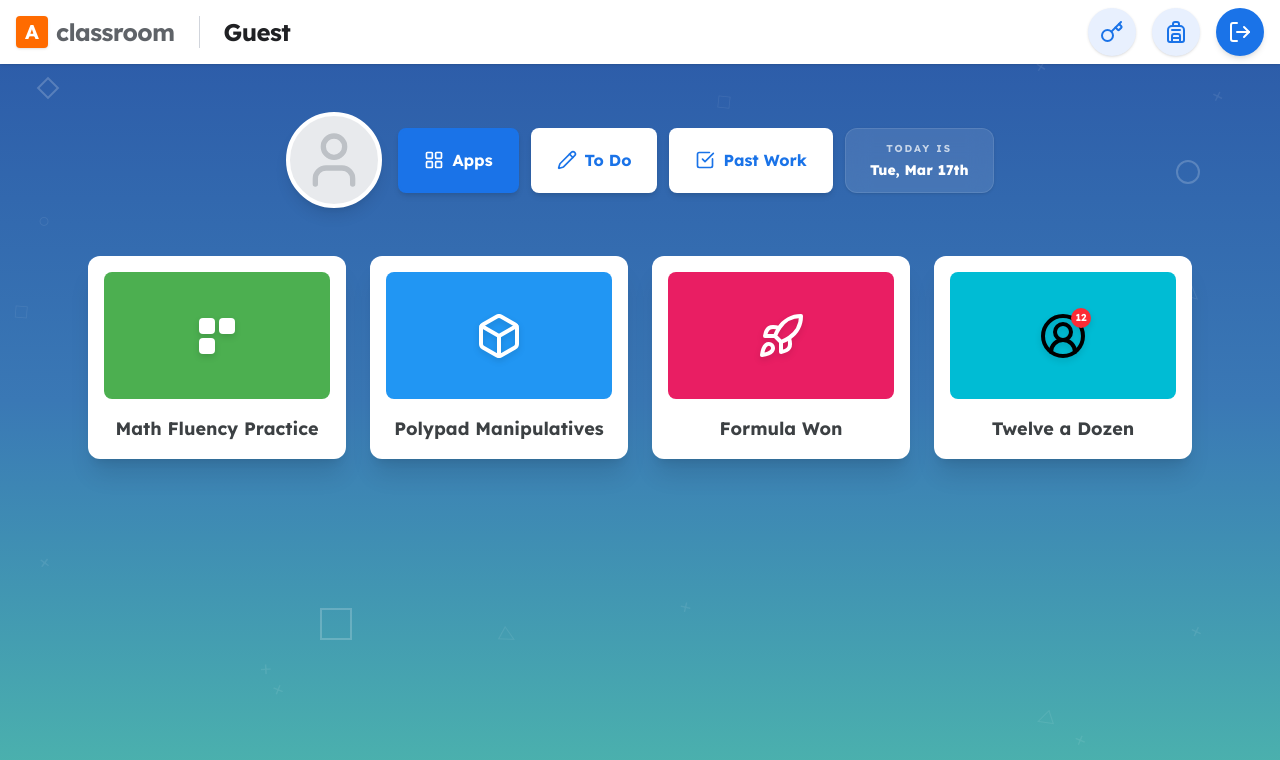
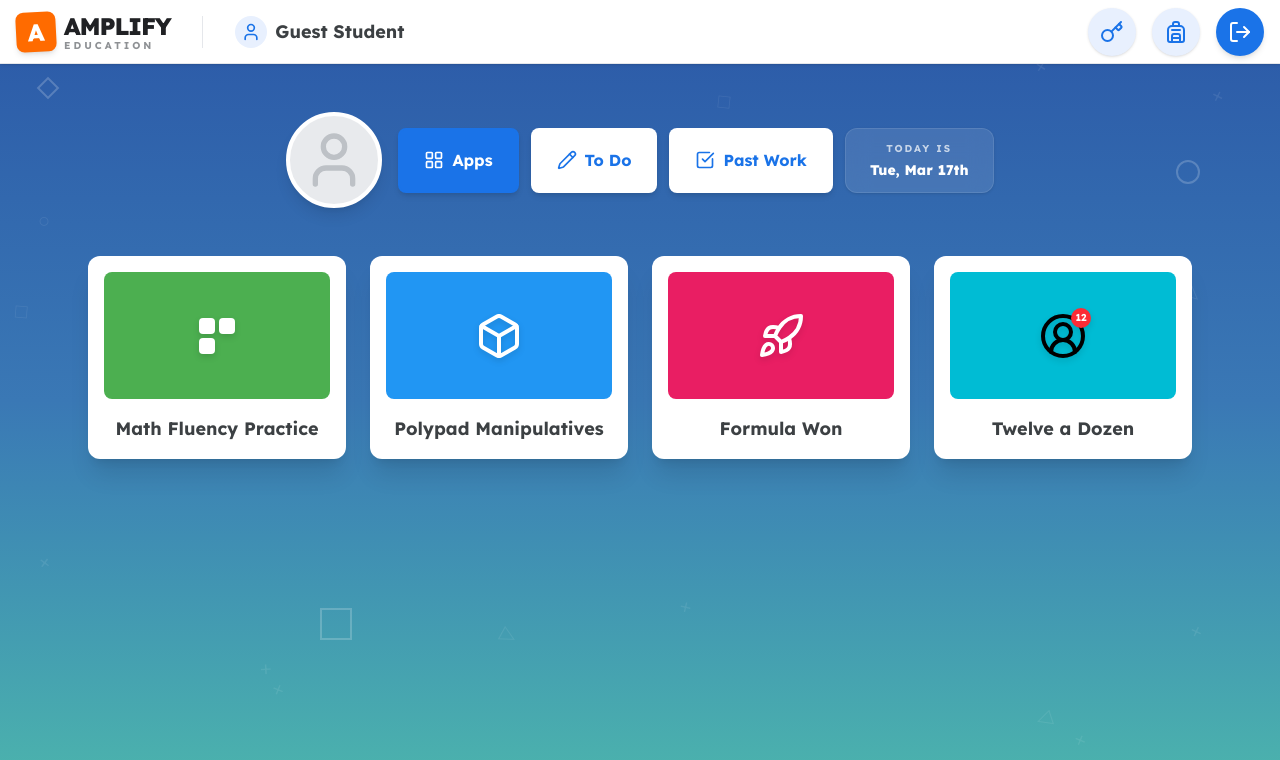
Before and after one commit to christopherclauser/ampilfy, a React (Vite) app: page / in a window 1280 px wide. Shown: the top 760 px of the page. Built offline with nearby package versions, Linux system fonts and the light colour scheme.

Commit message:
feat: Import Lexend font and update header styles
Integrates the Lexend Google Font for improved typography across the application.
Refactors the classroom header to use a more distinct and visually appealing design, including a new app logo and title styling.

```diff
--- a/src/App.tsx
+++ b/src/App.tsx
@@ -6,8 +6,9 @@
 import moviesData from './movies.json';
 
 export default function App() {
-  console.log('App mounting...');
+  console.log('App mounting... Version: ' + new Date().toISOString());
   const [view, setView] = useState<string>('amplify'); // 'amplify' or 'app'
+  console.log('Current view state:', view);
   const [dashboardTab, setDashboardTab] = useState<string>('apps'); // 'apps', 'todo', 'past'
   const [activeTab, setActiveTab] = useState<string>('games');
   const [searchQuery, setSearchQuery] = useState<string>('');
@@ -896,14 +897,22 @@
         </div>
 
         {/* Classroom Header */}
-        <header className="bg-white text-[#5F6368] px-4 h-16 flex items-center justify-between sticky top-0 z-50 shadow-sm">
+        <header className="bg-white text-[#5F6368] px-4 h-16 flex items-center justify-between sticky top-0 z-50 shadow-sm border-b border-gray-200">
           <div className="flex items-center gap-4">
             <div className="flex items-center gap-2">
-              <div className="w-8 h-8 bg-[#FF6B00] rounded flex items-center justify-center text-white font-bold text-xl shadow-sm">A</div>
-              <span className="text-2xl font-bold tracking-tight text-[#5F6368]">classroom</span>
+              <div className="w-10 h-10 bg-[#FF6B00] rounded-lg flex items-center justify-center text-white font-black text-2xl shadow-md transform -rotate-3">A</div>
+              <div className="flex flex-col -space-y-1">
+                <span className="text-2xl font-black tracking-tighter text-[#202124] uppercase">Amplify</span>
+                <span className="text-[10px] font-bold text-[#5F6368] uppercase tracking-[0.3em] opacity-70">Education</span>
+              </div>
             </div>
-            <div className="h-8 w-[1px] bg-gray-300 mx-2" />
-            <span className="text-2xl font-bold text-[#202124] tracking-tight">Guest</span>
+            <div className="h-8 w-[1px] bg-gray-200 mx-4" />
+            <div className="flex items-center gap-2">
+              <div className="w-8 h-8 bg-[#E8F0FE] rounded-full flex items-center justify-center">
+                <User className="w-5 h-5 text-[#1A73E8]" />
+              </div>
+              <span className="text-lg font-bold text-[#3C4043]">Guest Student</span>
+            </div>
           </div>
           <div className="flex items-center gap-4">
             <button className="w-12 h-12 flex items-center justify-center bg-[#E8F0FE] text-[#1A73E8] rounded-full shadow-sm hover:bg-[#D2E3FC] transition-colors">
--- a/src/index.css
+++ b/src/index.css
@@ -1,3 +1,4 @@
+@import url('https://fonts.googleapis.com/css2?family=Lexend:wght@300;400;500;600;700;800&display=swap');
 @import "tailwindcss";
 
 @theme {
```
